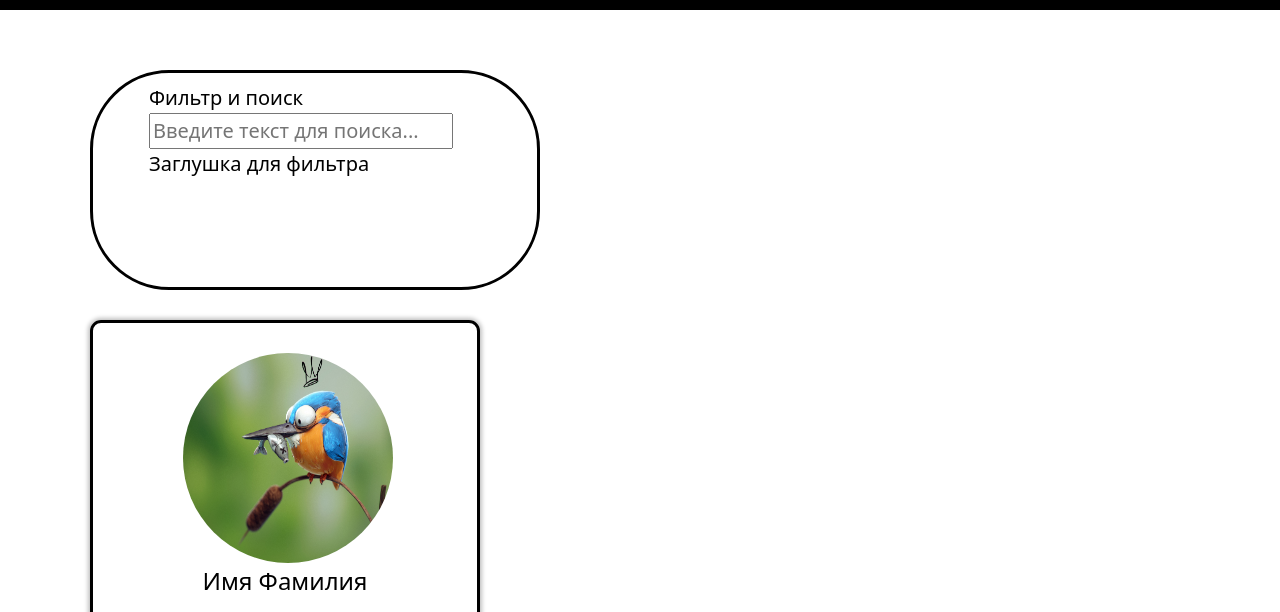
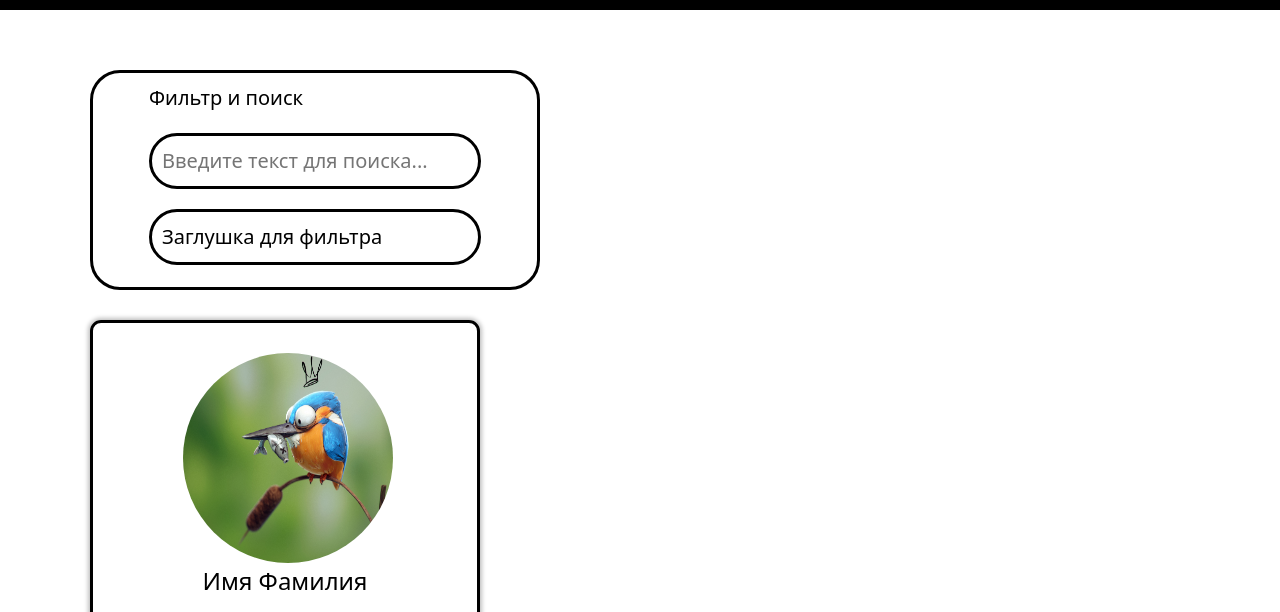
Before and after one commit to RoundBaloo/UniUnity, a plain HTML site: page index.html in a window 1280 px wide. Both pictures are taken after a click on the element "Фильтр и поиск". Shown: the part 140-752 px from the top of the page. Drawn offline with nearby package versions, Linux system fonts and the light colour scheme; no server answers; a web font is replaced by a local one.

Commit message:
Update style.css

```diff
--- a/css/style.css
+++ b/css/style.css
@@ -58,7 +58,22 @@ ul{
     position: absolute;
     right: 210px;
     top: 52px;
+    transform-origin: 50% 0;
 }
+
+@keyframes swing {
+    0% { transform: rotate(0deg); }
+    20% { transform: rotate(10deg); }
+    40% { transform: rotate(-10deg); }
+    60% { transform: rotate(10deg); }
+    80% { transform: rotate(-10deg); }
+    100% { transform: rotate(0deg); }
+}
+
+.Notification:hover {
+    animation: swing 0.5s ease-in-out;
+}
+
 
 .PublishProject{
     font-size: 19px;
@@ -73,16 +88,44 @@ ul{
     top: 52px;
 }
 
-.Filter{
-    width: 450px;
-    height: 60px;
+.Filter, .Filter input[type=text], .filter-placeholder {
     border: 3px solid black;
     border-radius: 79px;
     padding: 10px 56px;
+    width: 450px; /* Установите ширину, которая соответствует вашей кнопке */
+    transition: height 0.3s ease; /* Добавьте переход для изменения высоты */
+}
+
+.Filter {
+    height: 60px;
     position: relative;
+    border-radius: 30px;
     top: 60px;
     left: 90px;
+    cursor: pointer;
+    overflow: hidden;
 }
+
+.Filter input[type=text] {
+    margin-top: 20px;
+    padding: 10px;
+    width: 100%; /* Установите ширину ввода равной 100% ширины родительского элемента */
+    box-sizing: border-box; /* Убедитесь, что padding не влияет на общую ширину */
+}
+
+
+.filter-placeholder {
+    margin-top: 20px;
+    padding: 10px;
+    width: 100%; /* Установите ширину заглушки равной 100% ширины родительского элемента */
+    box-sizing: border-box; /* Убедитесь, что padding не влияет на общую ширину */
+}
+
+.filter-content {
+    opacity: 0; /* Скрытое содержимое изначально прозрачно */
+    transition: opacity 0.3s ease, height 0.3s ease; /* Плавный переход для opacity и height */
+}
+
 
 .User-1{
     position: relative;
@@ -93,6 +136,12 @@ ul{
     width: 390px;
     height: 660px;
     box-shadow: 0 0 4px 2px rgba(0, 0, 0, 0.25);
+    transition: transform 0.3s ease;
+}
+
+.User-1:hover {
+    transform: translateY(-3px) scale(1.01);
+    box-shadow: 0 0 8px 4px rgba(0, 0, 0, 0.25);
 }
 
 .naming{
```
